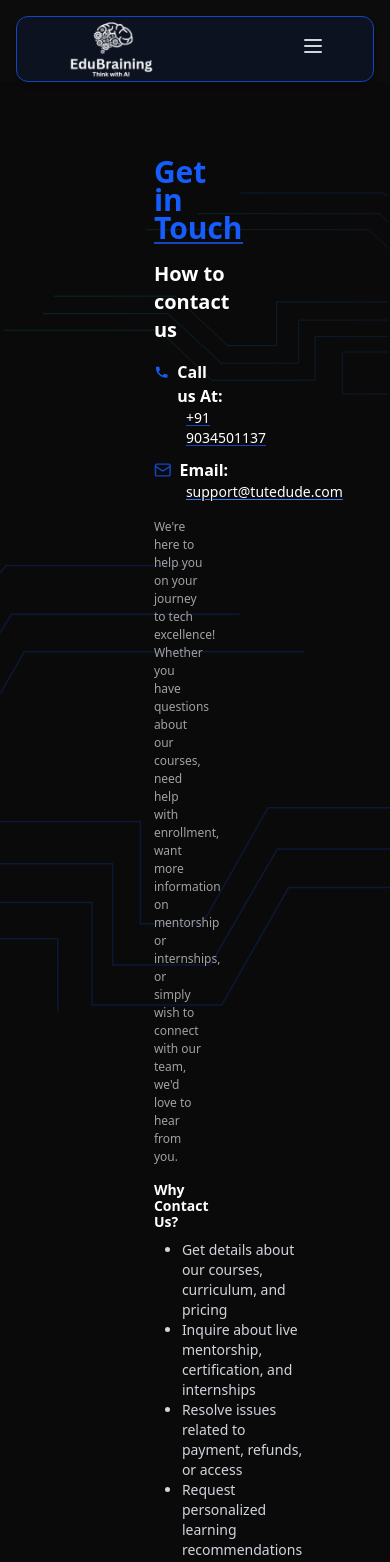
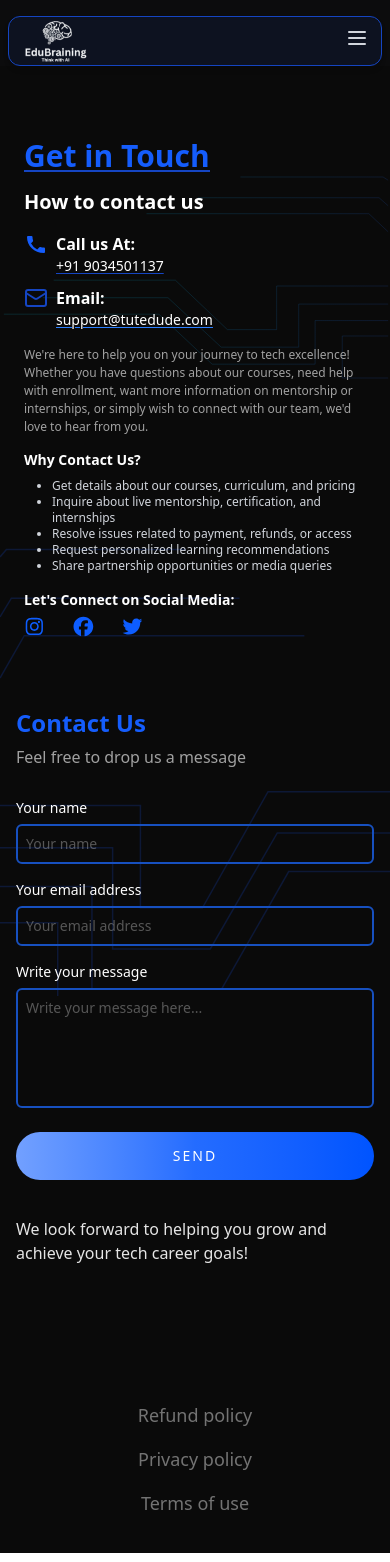
Before and after one commit to aryangupta1105/eduBrain-frontend, a React (Vite) app: page /contact in a window 390 px wide. Shown: the top 1562 px of the page. Built offline with nearby package versions, Linux system fonts and the light colour scheme.

Commit message:
added responsiveness to the contact page and navbar

```diff
--- a/src/component/Contact Us/ContactForm.jsx
+++ b/src/component/Contact Us/ContactForm.jsx
@@ -24,13 +24,13 @@ export default function ContactForm() {
 
   return (
     <section
-      className="flex flex-col justify-center items-start gap-[29px] mx-auto w-[424px] h-[580px] p-0 flex-none order-1"
+      className="flex flex-col justify-center items-start gap-[29px] mx-auto w-full max-w-[424px] h-auto min-h-[480px] p-0 flex-none order-1 sm:max-w-[424px]"
     >
       <header className="flex flex-col gap-2 items-start w-full">
-        <h2 className="text-[40px] font-semibold leading-10 text-blue-600 max-md:text-3xl max-md:leading-8 max-sm:text-3xl max-sm:leading-7">
+        <h2 className="text-[32px] sm:text-[40px] font-semibold leading-10 text-blue-600 max-md:text-3xl max-md:leading-8 max-sm:text-2xl max-sm:leading-7">
           Contact Us
         </h2>
-        <p className="text-2xl text-neutral-400 max-md:text-lg max-sm:text-base">
+        <p className="text-lg sm:text-2xl text-neutral-400 max-md:text-lg max-sm:text-base">
           Feel free to drop us a message
         </p>
       </header>
@@ -47,7 +47,7 @@ export default function ContactForm() {
             placeholder="Your name"
             value={formData.name}
             onChange={handleInputChange}
-            className="box-border flex items-center px-4 pt-2.5 pb-2.5 w-full text-base leading-5 rounded-md border-2 border-[#1750BF] border-solid bg-transparent text-neutral-400 max-sm:p-3 max-sm:text-sm"
+            className="box-border flex items-center px-3 sm:px-4 pt-2.5 pb-2.5 w-full text-base leading-5 rounded-md border-2 border-[#1750BF] border-solid bg-transparent text-neutral-400 max-sm:p-2 max-sm:text-sm"
           />
         </div>
 
@@ -62,7 +62,7 @@ export default function ContactForm() {
             placeholder="Your email address"
             value={formData.email}
             onChange={handleInputChange}
-            className="box-border flex items-center px-4 pt-2.5 pb-2.5 w-full text-base leading-5 rounded-md border-2 border-[#1750BF] border-solid bg-transparent text-neutral-400 max-sm:p-3 max-sm:text-sm"
+            className="box-border flex items-center px-3 sm:px-4 pt-2.5 pb-2.5 w-full text-base leading-5 rounded-md border-2 border-[#1750BF] border-solid bg-transparent text-neutral-400 max-sm:p-2 max-sm:text-sm"
           />
         </div>
 
@@ -76,13 +76,13 @@ export default function ContactForm() {
             placeholder="Write your message here..."
             value={formData.message}
             onChange={handleInputChange}
-            className="box-border flex items-start px-4 py-2.5 w-full text-base leading-5 rounded-md border-2 border-[#1750BF] border-solid resize-none bg-transparent h-[143px] text-neutral-400 max-sm:p-3 max-sm:text-sm"
+            className="box-border flex items-start px-3 sm:px-4 py-2.5 w-full text-base leading-5 rounded-md border-2 border-[#1750BF] border-solid resize-none bg-transparent h-[120px] sm:h-[143px] text-neutral-400 max-sm:p-2 max-sm:text-sm"
           />
         </div>
 
         <button
           type="submit"
-          className="flex flex-row justify-center items-center px-[44px] py-[12px] w-[135px] h-[48px] bg-gradient-to-r from-[#72A0FF] via-[#246CFF] to-[#0054FF] rounded-[37px] text-[16px]"
+          className="flex flex-row justify-center items-center px-8 py-3 w-full sm:w-[135px] h-[48px] bg-gradient-to-r from-[#72A0FF] via-[#246CFF] to-[#0054FF] rounded-[37px] text-[16px] mt-2"
         >
           <span className="text-base leading-6 text-white tracking-[2px] max-sm:text-sm">
             SEND
@@ -90,7 +90,7 @@ export default function ContactForm() {
         </button>
       </form>
 
-      <p className="w-full text-lg text-neutral-200  max-sm:text-base">
+      <p className="w-full text-base sm:text-lg text-neutral-200 max-sm:text-base mt-2">
         We look forward to helping you grow and achieve your tech career
         goals!
       </p>
--- a/src/component/Contact Us/ContactInfo.jsx
+++ b/src/component/Contact Us/ContactInfo.jsx
@@ -6,7 +6,7 @@ import Footer from '../Footer';
 
 export default function ContactInfo() {
   return (
-    <section className="flex flex-col  gap-4 justify-between items-start left-[section]  max-md:items-center px-6  w-6/12">
+    <section className="flex flex-col gap-4 justify-between items-start px-2 sm:px-4 md:px-6 w-full md:w-11/12 lg:w-8/12 max-md:items-center">
       <header className="flex flex-col gap-4 items-start w-full">
         <div className='w-fit'>
         <h1 className="text-[40px] font-bold leading-10 text-blue-600  max-md:text-3xl max-md:leading-8 max-sm:text-3xl max-sm:leading-7">
@@ -44,7 +44,7 @@ export default function ContactInfo() {
       </section>
 
       {/* We're here part below How to contact us */}
-      <div className="w-full pr-8 text-neutral-400 my-0 max-sm:text-xs text-[13px] leading-[18px] ">
+      <div className="w-full pr-0 md:pr-8 text-neutral-400 my-0 text-[13px] leading-[18px] max-sm:text-xs ">
         We're here to help you on your journey to tech excellence! Whether you have questions about our courses, need help with enrollment, want more information on mentorship or internships, or simply wish to connect with our team, we'd love to hear from you.
       </div>
 
@@ -52,7 +52,7 @@ export default function ContactInfo() {
         <h3 className="text-sm font-bold leading-4 text-white">
           Why Contact Us?
         </h3>
-        <ul className=" list-disc ml-2 text-sm  max-sm:text-sm text-gray-300">
+        <ul className="list-disc ml-2 text-sm text-gray-300 max-sm:text-xs">
           <li className="ml-5">Get details about our courses, curriculum, and pricing</li>
           <li className="ml-5">Inquire about live mentorship, certification, and internships</li>
           <li className="ml-5">Resolve issues related to payment, refunds, or access</li>
--- a/src/component/Contact Us/ContactPage.jsx
+++ b/src/component/Contact Us/ContactPage.jsx
@@ -11,13 +11,19 @@ const ContactPage = () =>  {
     <div className="overflow-hidden relative w-full bg-neutral-950 min-h-[880px] py-5">
       <BackgroundSvg />
 
-      <div className="flex relative flex-col gap-24 justify-center items-center px-11 py-4 mx-auto my-0 w-full max-w-9/12 min-h-[739px] z-[2] max-md:gap-16 max-md:p-5  max-sm:gap-10 max-sm:p-4">
-        <div className="flex gap-10 justify-between items-start w-full max-w-[937px] max-md:flex-col max-md:gap-10 max-md:items-center py-10">
-          <ContactInfo />
-          <ContactForm />
+      <div className="flex flex-col relative gap-24 justify-center items-center px-4 sm:px-6 md:px-11 py-4 mx-auto my-0 w-full max-w-[1200px] min-h-[739px] z-[2] md:gap-16 sm:gap-10">
+        <div className="flex flex-col md:flex-row gap-10 md:gap-10 justify-center items-center md:items-start w-full max-w-[1100px] py-10 mx-auto">
+          <div className="w-full md:w-[56%] lg:w-[60%] flex justify-center md:justify-center mb-8 md:mb-0">
+            <ContactInfo />
+          </div>
+          <div className="w-full md:w-[44%] lg:w-[40%] flex justify-center md:justify-center">
+            <ContactForm />
+          </div>
         </div>
 
-        <PolicyLinks />
+        <div className="w-full flex justify-center">
+          <PolicyLinks />
+        </div>
       </div>
     </div>
   );
--- a/src/component/Contact Us/PolicyLinks.jsx
+++ b/src/component/Contact Us/PolicyLinks.jsx
@@ -2,22 +2,22 @@ import React from 'react'
 
 const PolicyLinks = () => {
  return (
-    <footer className="flex justify-between items-start w-full max-w-[527px] max-md:flex-wrap max-md:gap-8 max-md:justify-center max-sm:flex-col max-sm:gap-4 max-sm:items-center">
+    <footer className="flex flex-col sm:flex-row justify-between items-center w-full max-w-[527px] gap-4 sm:gap-0 px-2">
       <a
         href="#"
-        className="text-2xl text-neutral-500 max-sm:text-base hover:text-neutral-400 transition-colors"
+        className="text-lg sm:text-2xl text-neutral-500 hover:text-neutral-400 transition-colors"
       >
         Refund policy
       </a>
       <a
         href="#"
-        className="text-2xl text-neutral-500 max-sm:text-base hover:text-neutral-400 transition-colors"
+        className="text-lg sm:text-2xl text-neutral-500 hover:text-neutral-400 transition-colors"
       >
         Privacy policy
       </a>
       <a
         href="#"
-        className="text-2xl text-neutral-500 max-sm:text-base hover:text-neutral-400 transition-colors"
+        className="text-lg sm:text-2xl text-neutral-500 hover:text-neutral-400 transition-colors"
       >
         Terms of use
       </a>
--- a/src/component/Navbar.jsx
+++ b/src/component/Navbar.jsx
@@ -24,23 +24,22 @@ const Navbar = ({ onLoginClick }) => {
   ];
 
   return (
-    <div className={`sticky top-0 z-50 bg-[#0C0C0D] ${scrolled ? "opacity-95" : "opacity-100"} transition-opacity duration-300  `}>
-      <div className="w-full px-4 relative sm:px-6 lg:px-12">
-
-        <div className={`rounded-xl shadow-md  border border-[#1545C2] px-10   bg-[#1545C21A] mt-4 w-full`}>
-          <div className="flex items-center w-full">
+    <div className={`sticky top-0 z-50 bg-[#0C0C0D] ${scrolled ? "opacity-95" : "opacity-100"} transition-opacity duration-300 w-full`}>
+      <div className="w-full px-2 sm:px-4 md:px-6 lg:px-12">
+        <div className="rounded-xl shadow-md border border-[#1545C2] px-2 sm:px-4 md:px-6 lg:px-10 bg-[#1545C21A] mt-4 w-full max-w-full overflow-x-auto">
+          <div className="flex flex-wrap items-center w-full min-w-0">
             {/* Left: Logo */}
-            <div className="flex-shrink-0 ml-2 sm:ml-7">
-              <img src="/nav.png" alt="Logo" className="h-16 object-cover w-auto" />
-            </div>
+            <a href="/" className="flex-shrink-0 ml-1 sm:ml-4 md:ml-7">
+              <img src="/nav.png" alt="Logo" className="h-12 sm:h-14 md:h-16 object-cover w-auto" />
+            </a>
 
             {/* Center: Navigation */}
-            <div className="hidden md:flex flex-1 justify-center space-x-6">
+            <div className="hidden md:flex flex-1 justify-center flex-wrap gap-x-4 gap-y-2 xl:gap-x-6">
               {navItems.map((item) => (
                 <Link
                   key={item.name}
                   to={item.to}
-                  className="text-white text-lg tracking-wide transition"
+                  className="text-white text-base md:text-lg tracking-wide transition whitespace-nowrap px-1"
                 >
                   {item.name}
                 </Link>
@@ -48,17 +47,17 @@ const Navbar = ({ onLoginClick }) => {
             </div>
 
             {/* Right: Login Button */}
-            <div className="hidden md:flex justify-end flex-shrink-0 mr-4 sm:mr-7">
+            <div className="hidden md:flex justify-end flex-shrink-0 mr-2 sm:mr-4 md:mr-7">
               <button
                 onClick={onLoginClick}
-                className="bg-gradient-to-r from-[#72A0FF] via-[#246CFF] to-[#0054FF] text-white px-5 py-3 rounded-full text-sm transition"
+                className="bg-gradient-to-r from-[#72A0FF] via-[#246CFF] to-[#0054FF] text-white px-4 sm:px-5 py-2 sm:py-3 rounded-full text-xs sm:text-sm transition"
               >
                 Login / Sign Up
               </button>
             </div>
 
             {/* Mobile Menu Toggle */}
-            <div className="md:hidden ml-auto mr-2">
+            <div className="md:hidden ml-auto mr-1 sm:mr-2">
               <button
                 onClick={toggleMenu}
                 className="text-gray-300 hover:text-white focus:outline-none"
@@ -71,12 +70,12 @@ const Navbar = ({ onLoginClick }) => {
           {/* Mobile Navigation */}
           {isMenuOpen && (
             <div className="md:hidden mt-3">
-              <div className="bg-[#0C0C0D] rounded-lg px-4 py-3 space-y-2 shadow-md">
+              <div className="bg-[#0C0C0D] rounded-lg px-2 sm:px-4 py-3 space-y-2 shadow-md">
                 {navItems.map((item) => (
                   <Link
                     key={item.name}
                     to={item.to}
-                    className="block text-gray-300 hover:text-white text-base font-medium transition"
+                    className="block text-gray-300 hover:text-white text-base font-medium transition px-1"
                     onClick={() => setIsMenuOpen(false)}
                   >
                     {item.name}
@@ -87,7 +86,7 @@ const Navbar = ({ onLoginClick }) => {
                     onLoginClick();
                     setIsMenuOpen(false);
                   }}
-  className="bg-gradient-to-[#246CFF] from-[#72A0FF] to-[#0054FF] hover:from-blue-500 hover:to-blue-600 text-white font-medium px-12 py-5 rounded-full transition-all duration-200 shadow-lg hover:shadow-xl transform hover:scale-105 whitespace-nowrap min-w-fit"
+                  className="bg-gradient-to-r from-[#72A0FF] via-[#246CFF] to-[#0054FF] hover:from-blue-500 hover:to-blue-600 text-white font-medium px-8 py-3 rounded-full transition-all duration-200 shadow-lg hover:shadow-xl transform hover:scale-105 whitespace-nowrap min-w-fit text-sm"
                 >
                   Login / Sign Up
                 </button>
```
Lines whose indentation alone changed are shown as unchanged.
